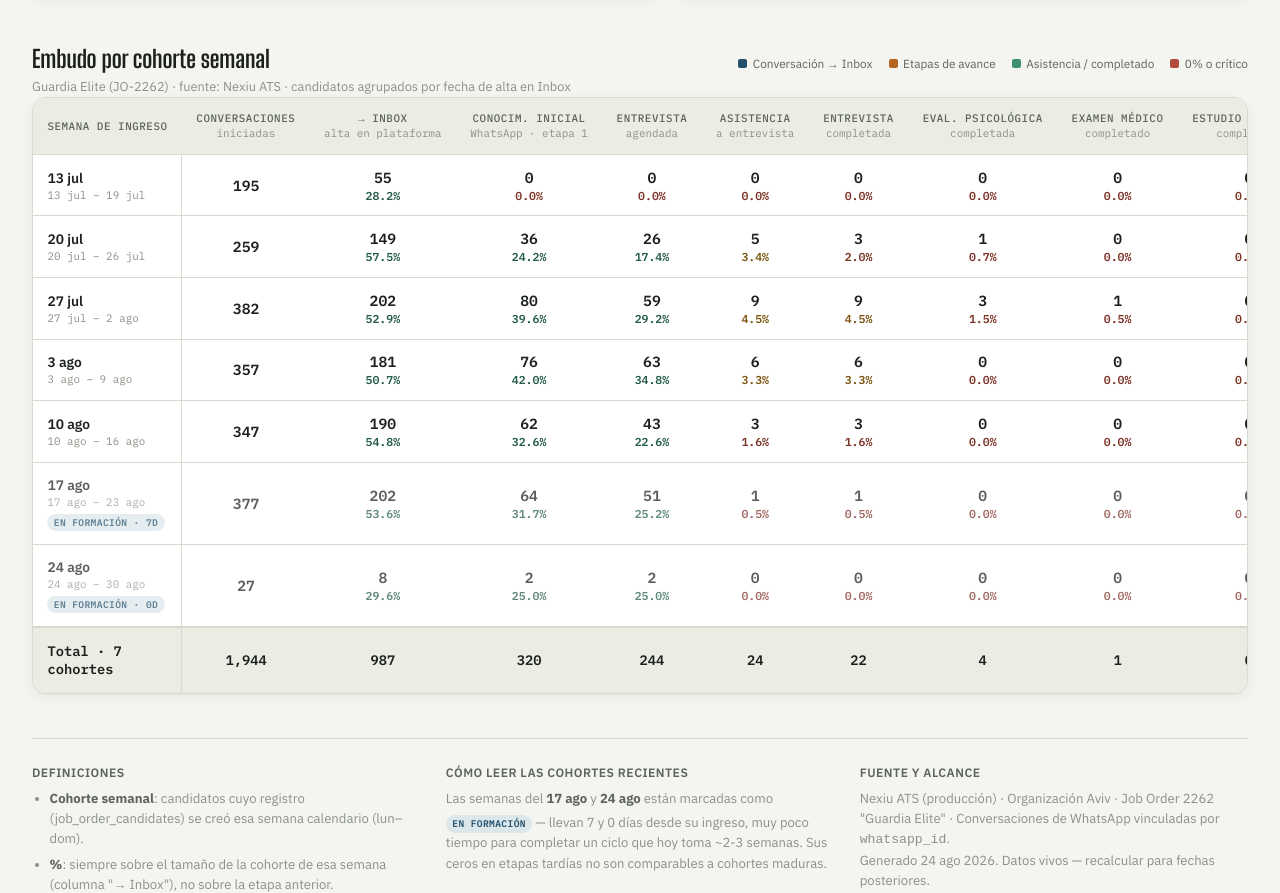
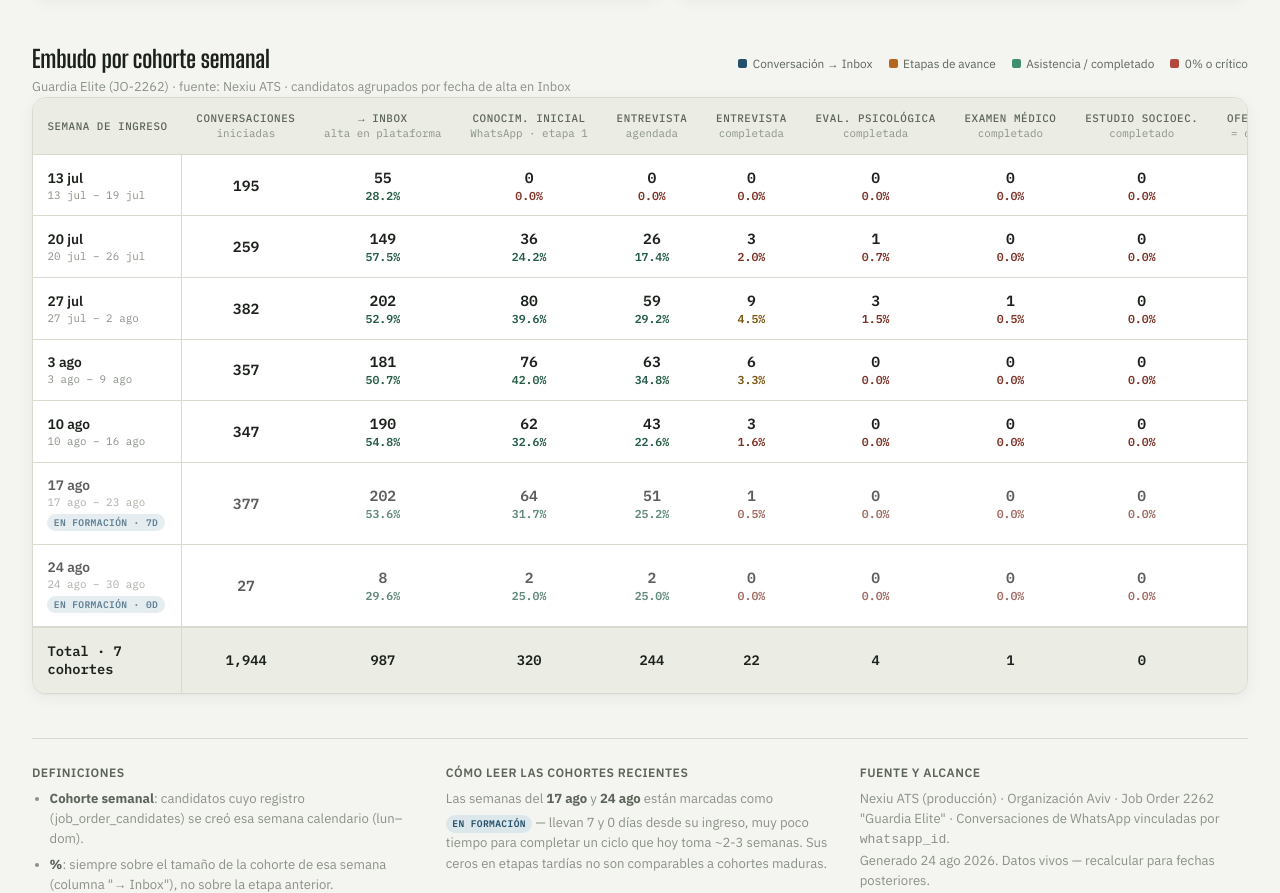
Before and after one commit to ivan-2026-v/aviv-cohortes-semanales, a plain HTML site: page index.html in a window 1280 px wide. Shown: the part 734-1627 px from the top of the page. Drawn offline with Linux system fonts and the light colour scheme.

Commit message:
Fusiona columnas de asistencia y entrevista completada

```diff
--- a/index.html
+++ b/index.html
@@ -527,7 +527,6 @@
               <th class="stage">→ Inbox<span class="stage-n">alta en plataforma</span></th>
               <th class="stage">Conocim. inicial<span class="stage-n">WhatsApp · etapa 1</span></th>
               <th class="stage">Entrevista<span class="stage-n">agendada</span></th>
-              <th class="stage">Asistencia<span class="stage-n">a entrevista</span></th>
               <th class="stage">Entrevista<span class="stage-n">completada</span></th>
               <th class="stage">Eval. psicológica<span class="stage-n">completada</span></th>
               <th class="stage">Examen médico<span class="stage-n">completado</span></th>
@@ -655,7 +654,6 @@ document.getElementById('tbody').innerHTML = WEEKS.map(w => {
     ${cell(w.inbox_n, w.conv_to_inbox_pct)}
     ${cell(w.s1_n, w.s1_pct)}
     ${cell(w.s2_sched_n, w.s2_sched_pct)}
-    ${cell(w.s2_attended_n, w.s2_attended_pct)}
     ${cell(w.s2_n, w.s2_pct)}
     ${cell(w.s3_n, w.s3_pct)}
     ${cell(w.s4_n, w.s4_pct)}
@@ -672,7 +670,6 @@ document.getElementById('tfoot').innerHTML = `
     <td class="num">${n(TOTALS.inbox_n)}</td>
     <td class="num">${n(TOTALS.s1_n)}</td>
     <td class="num">${n(WEEKS.reduce((a,w)=>a+w.s2_sched_n,0))}</td>
-    <td class="num">${n(TOTALS.s2_attended_n)}</td>
     <td class="num">${n(TOTALS.s2_n)}</td>
     <td class="num">${n(TOTALS.s3_n)}</td>
     <td class="num">${n(TOTALS.s4_n)}</td>
```
